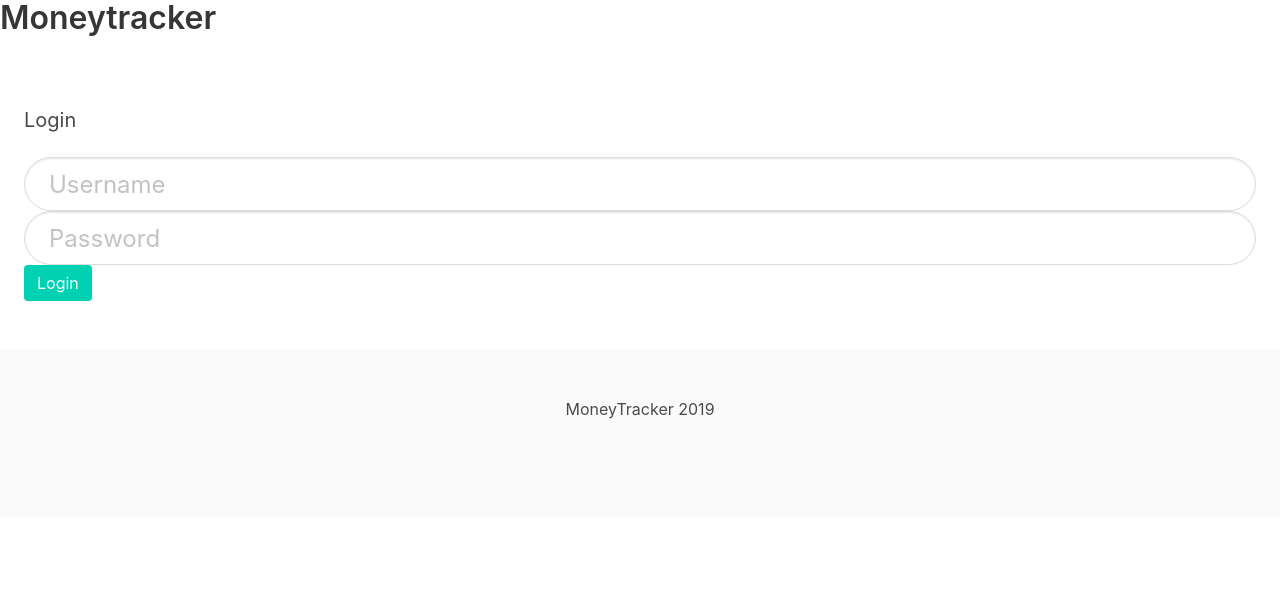
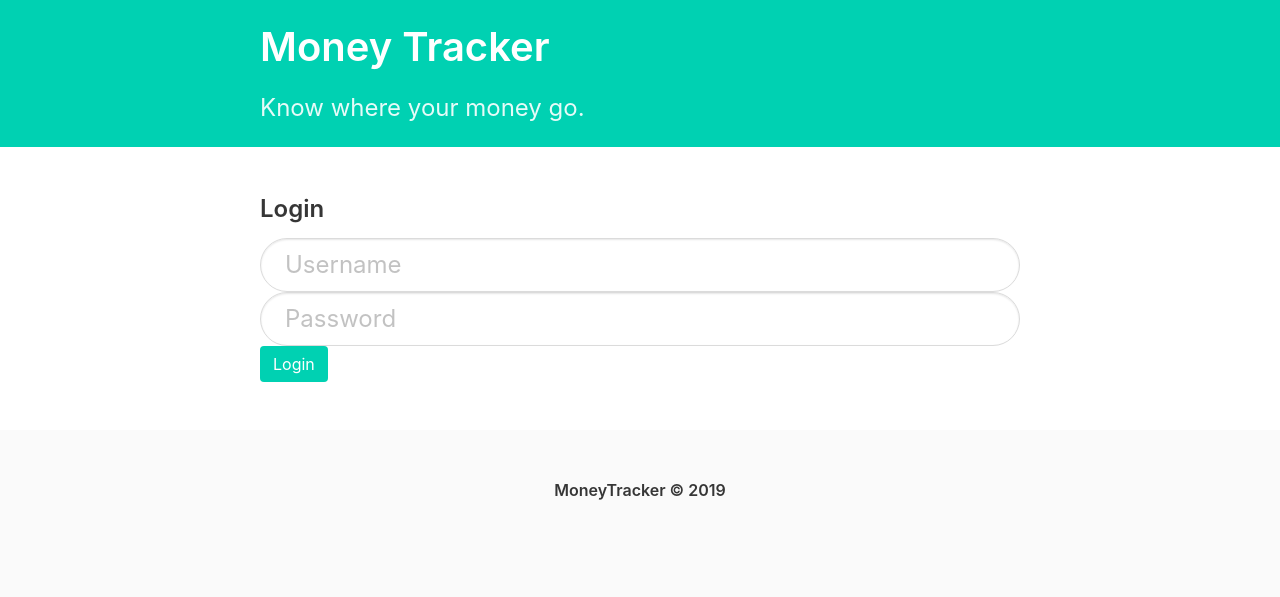
Before and after one commit to essanpupil/moneytracker, a Django app: page / in a window 1280 px wide. Shown: the top 597 px of the page. Run offline with Django 3.2, Linux system fonts and the light colour scheme.

Commit message:
Make more decent homepage

```diff
--- a/moneytracker/templates/homepage.html
+++ b/moneytracker/templates/homepage.html
@@ -1,37 +1,58 @@
 <!DOCTYPE html>
 {% load static %}
-<html lang="en">
-
+<html>
   <head>
     <meta charset="utf-8">
+    <meta http-equiv="X-UA-Compatible" content="IE=edge">
     <meta name="viewport" content="width=device-width, initial-scale=1">
     <link rel="stylesheet" href="{% static 'vendor/bulma/bulma.min.css' %}">
     <script defer src="{% static 'vendor/fontawesome-free/all.js' %}"></script>
     <script defer src="{% static 'vendor/cookiesjs/cookies.min.js' %}"></script>
     <title>Welcome to MoneyTracker</title>
   </head>
-
   <body>
-<nav class="level">
-    <!-- Left side -->
-    <div class="level-left">
-        <div class="level-item">
-            <h1 class="title">Moneytracker</h1>
+    <section class="hero is-small is-primary">
+      <div class="hero-body">
+        <div class="container">
+          <div class="columns">
+            <div class="column is-8-desktop is-offset-2-desktop">
+              <h1 class="title is-2 is-spaced">
+                Money Tracker
+              </h1>
+              <h2 class="subtitle is-4">Know where your money go.
+              </h2>
             </div>
           </div>
-</nav>
-
+        </div>
+      </div>
+    </section>
     <section class="section">
-    <h2 class="subtitle">Login</h2>
+      <div class="container">
+        <div class="columns">
+          <div class="column is-8-desktop is-offset-2-desktop">
+            <div class="content">
+              <h3>Login</h3>
               <form id="loginForm" method="post">{% csrf_token %}
                 <input id="uname" class="input is-rounded is-large" type="text" placeholder="Username">
                 <input id="passwd" class="input is-rounded is-large" type="password" placeholder="Password">
                 <button id="loginButton" class="button is-primary">Login</button>
               </form>
+            </div>
+          </div>
+        </div>
+      </div>
     </section>
-<footer class="footer">
-  <div class="content has-text-centered">
-    <p>MoneyTracker 2019</p>
+    <footer class="footer has-text-centered">
+      <div class="container">
+        <div class="columns">
+          <div class="column is-8-desktop is-offset-2-desktop">
+            <p>
+              <strong class="has-text-weight-semibold">
+                MoneyTracker &copy; 2019
+              </strong>
+            </p>
+          </div>
+        </div>
       </div>
     </footer>
     <script>
@@ -54,5 +75,4 @@
     });
     </script>
   </body>
-
 </html>
```
Lines whose indentation alone changed are shown as unchanged.
